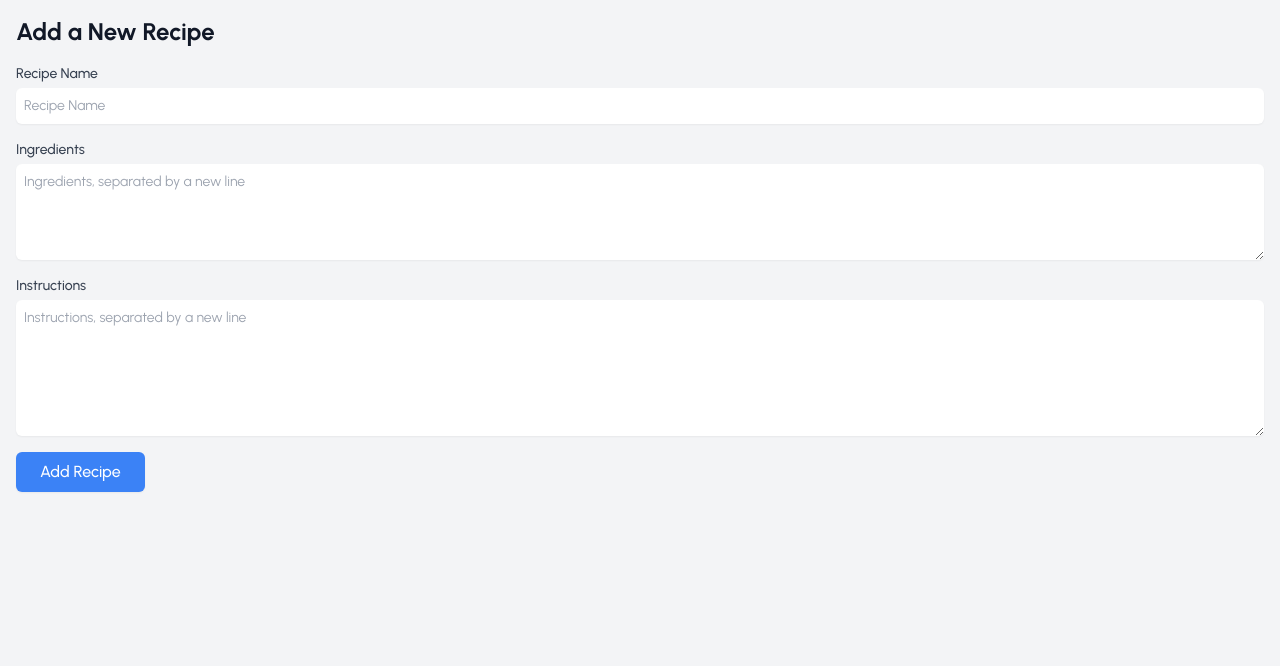
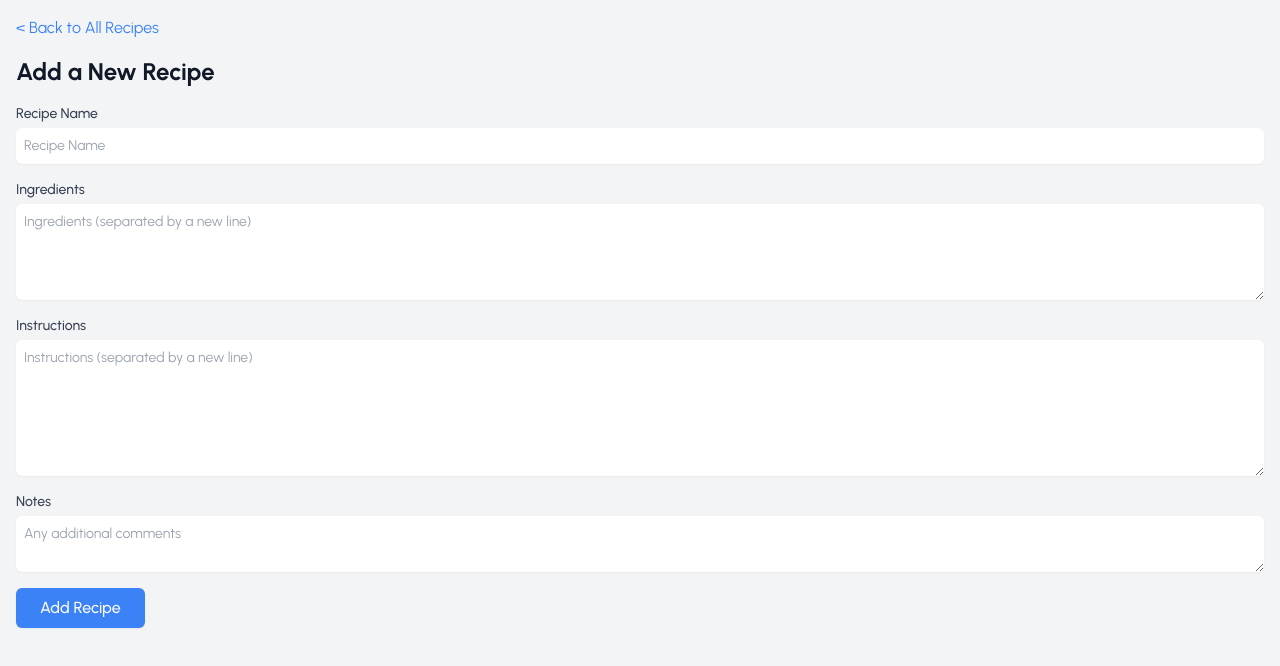
Before and after one commit to haleyalee/recipes, a Next.js app: page /add-recipe in a window 1280 px wide. Shown: the top 666 px of the page. Built offline with nearby package versions, Linux system fonts and the light colour scheme.

Commit message:
add notes feature

```diff
--- a/src/app/recipes/[id]/page.tsx
+++ b/src/app/recipes/[id]/page.tsx
@@ -16,12 +16,15 @@ export default async function RecipeDetailPage({ params }: { params: Promise<{ i
         <h1 className="text-3xl font-bold mb-4">{recipe.name}</h1>
         <Link href={`${id}/edit`} className="hover:underline text-blue-500">Edit Recipe</Link>
       </div>
+      <div>
         <h2 className="text-xl font-semibold">Ingredients:</h2>
         <ul className="list-disc pl-6">
           {recipe.ingredients.map((ingredient, i) => (
             <li key={i}>{ingredient}</li>
           ))}
         </ul>
+      </div>
+      <div>
         <h2 className="text-xl font-semibold mt-4">Instructions:</h2>
         <ol className="list-decimal pl-6">
           {recipe.instructions.map((instruction, i) => (
@@ -29,5 +32,12 @@ export default async function RecipeDetailPage({ params }: { params: Promise<{ i
           ))}
         </ol>
       </div>
+      { recipe.notes &&
+        <div>
+          <h2 className="text-xl font-semibold mt-4">Notes:</h2>
+          <p>{recipe.notes}</p>
+        </div>
+      }
+    </div>
   );
 }
--- a/src/components/RecipeForm.tsx
+++ b/src/components/RecipeForm.tsx
@@ -3,6 +3,7 @@
 import { useState } from "react";
 import { RecipeForm as RecipeFormProps } from "../lib/definitions";
 import { useRouter } from 'next/navigation';
+import Link from "next/link";
 
 const delimiter = "\n";
 
@@ -17,7 +18,8 @@ export default function RecipeForm({
     name: data.name,
     // If editing an existing recipe, convert string[] to string separated by commas
     ingredients: data.ingredients.join(delimiter),
-    instructions: data.instructions.join(delimiter)
+    instructions: data.instructions.join(delimiter),
+    notes: data.notes
   });
 
   const formText = {
@@ -42,6 +44,7 @@ export default function RecipeForm({
       name: formData.name,
       ingredients: formData.ingredients.split(delimiter).map((item) => item.trim()),
       instructions: formData.instructions.split(delimiter).map((item) => item.trim()),
+      notes: formData.notes
     };
 
     console.log("Recipe Submitted:", processedData);
@@ -59,7 +62,9 @@ export default function RecipeForm({
 
   return (
     <div>
-      <h1 className="text-2xl font-bold mb-4">{ formText.title }</h1>
+      {/* TODO: Add popup asking if you're sure you want to continue without saving */}
+      <Link href="/recipes" className="hover:underline text-blue-500">&lt; Back to All Recipes</Link>
+      <h1 className="text-2xl font-bold my-4">{ formText.title }</h1>
       <form onSubmit={handleSubmit}>
         {/* Recipe name */}
         <div className="mb-4">
@@ -111,7 +116,7 @@ export default function RecipeForm({
           <textarea
             id="ingredients"
             name="ingredients"
-            placeholder="Ingredients, separated by a new line"
+            placeholder="Ingredients (separated by a new line)"
             rows={4}
             value={formData.ingredients}
             onChange={handleChange}
@@ -131,7 +136,7 @@ export default function RecipeForm({
           <textarea
             id="instructions"
             name="instructions"
-            placeholder="Instructions, separated by a new line"
+            placeholder="Instructions (separated by a new line)"
             rows={6}
             value={formData.instructions}
             onChange={handleChange}
@@ -141,7 +146,7 @@ export default function RecipeForm({
         </div>
 
         {/* Notes */}
-        {/* <div className="mb-4">
+        <div className="mb-4">
           <label
             htmlFor="notes"
             className="block text-sm font-medium text-gray-700"
@@ -151,12 +156,12 @@ export default function RecipeForm({
           <textarea
             id="notes"
             name="notes"
-            placeholder="any additional comments"
+            placeholder="Any additional comments"
             value={formData.notes}
             onChange={handleChange}
             className="mt-1 p-2 block w-full rounded-md border-gray-300 shadow-sm sm:text-sm"
           />
-        </div> */}
+        </div>
 
         {/* Submit button */}
         <div>
--- a/src/lib/definitions.ts
+++ b/src/lib/definitions.ts
@@ -10,6 +10,7 @@ type RecipeDetails = {
   name: string;
   ingredients: string[];
   instructions: string[];
+  notes?: string;
 }
 
 
--- a/src/lib/placeholder-data.ts
+++ b/src/lib/placeholder-data.ts
@@ -6,7 +6,7 @@ const recipes: Recipe[] = [
 ];
 
 const recipeData: RecipeData = {
-  "spaghetti-carbonara": { name: "Spaghetti Carbonara", ingredients: ["Spaghetti", "Eggs", "Parmesan"], instructions: ["Cook pasta", "Mix ingredients."] },
+  "spaghetti-carbonara": { name: "Spaghetti Carbonara", ingredients: ["Spaghetti", "Eggs", "Parmesan"], instructions: ["Cook pasta", "Mix ingredients."], notes: "Bucatini is my favorite noodle :-)" },
   "chocolate-cake": { name: "Chocolate Cake", ingredients: ["Flour", "Cocoa", "Sugar"], instructions: ["Mix", "Bake", "Enjoy!"] },
 };
 
```
Lines whose indentation alone changed are shown as unchanged.
